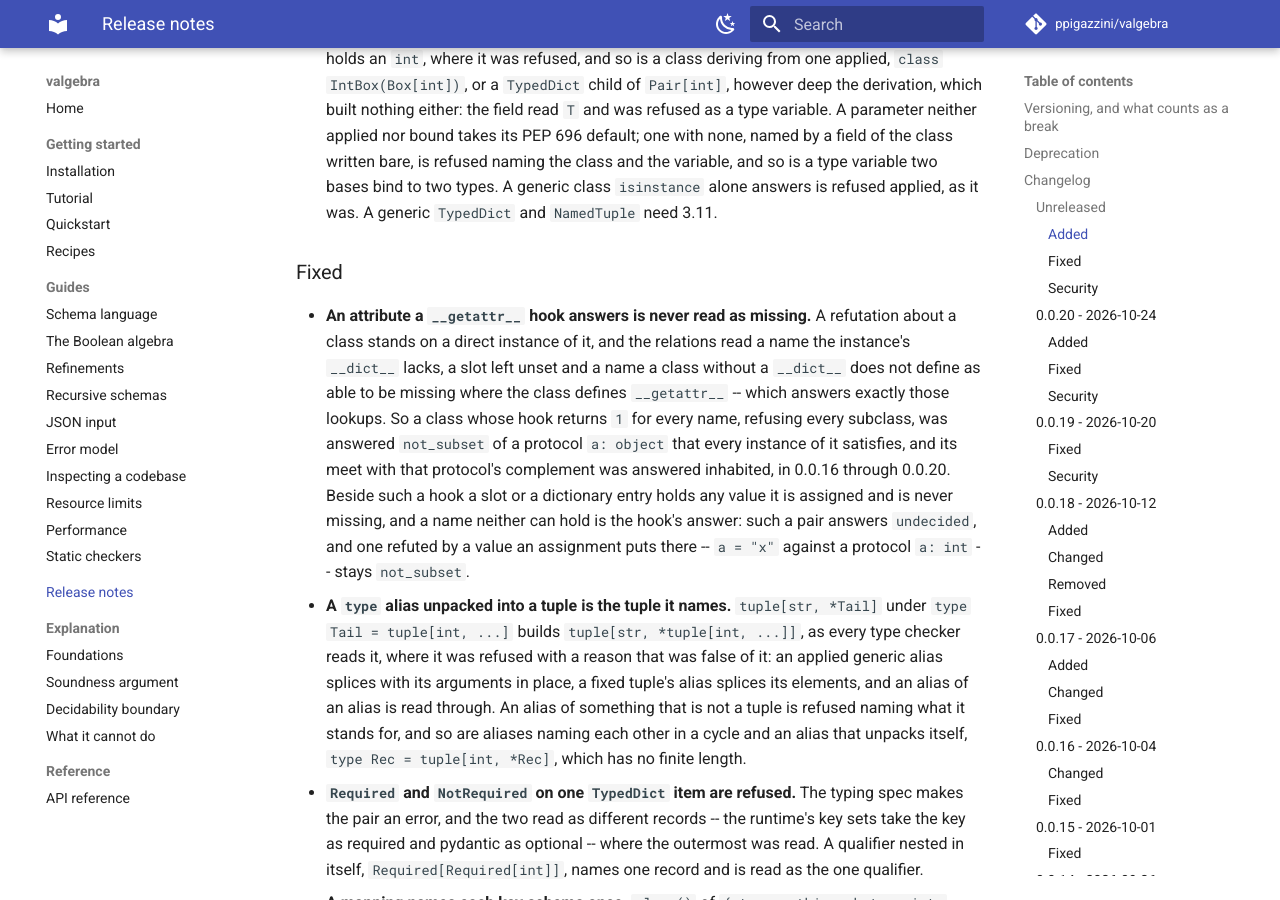
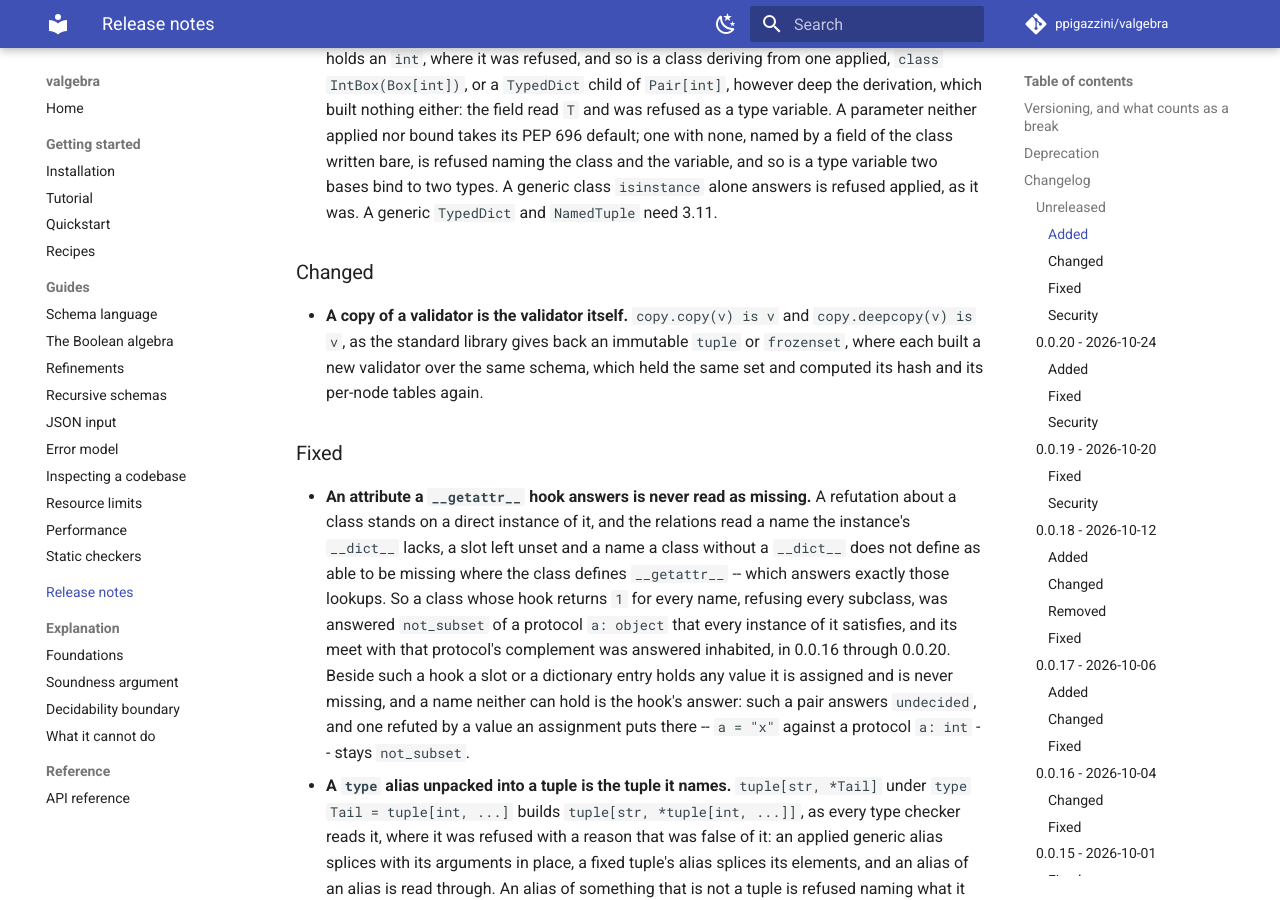
Before and after one commit to ppigazzini/valgebra, an MkDocs documentation site: the page built from docs/12-changelog.md, in a window 1280 px wide and 900 px high, scrolled down 1249 px. Built offline with MkDocs 1.6.1 and Material for MkDocs 9.7.7, drawn with Linux system fonts in a browser that asks for light colours; comment, search, counter and statistics services are not loaded.

Commit message:
fix: a copy of a validator is the validator itself
A validator is immutable and cannot be subclassed, so `copy.copy` and
`copy.deepcopy` return the object itself, as the standard library's `copy`
gives back a `tuple` or a `frozenset`. A new validator over the same schema
held the same set, and computed its hash and its per-node tables again on
first use. The API page says so, and the copy tests hold the identity.

```diff
--- a/CHANGELOG.md
+++ b/CHANGELOG.md
@@ -19,6 +19,7 @@ answer of its own, or a repair to a change not yet released.
 - fix: an unpacked type alias is the tuple it names, and two ill forms refuse
 - feat: a generic record class applied is read with its arguments in place
 - fix: a mapping names each key schema once, and an unnamed fixpoint is its body
+- fix: a copy of a validator is the validator itself
 
 -->
 
@@ -35,6 +36,14 @@ answer of its own, or a repair to a change not yet released.
   the variable, and so is a type variable two bases bind to two types. A
   generic class `isinstance` alone answers is refused applied, as it was. A
   generic `TypedDict` and `NamedTuple` need 3.11.
+
+### Changed
+
+- **A copy of a validator is the validator itself.** `copy.copy(v) is v` and
+  `copy.deepcopy(v) is v`, as the standard library gives back an immutable
+  `tuple` or `frozenset`, where each built a new validator over the same
+  schema, which held the same set and computed its hash and its per-node
+  tables again.
 
 ### Fixed
 
```
Also changed, not shown: docs/16-api.md (+3 -2 lines), 2 other files.
